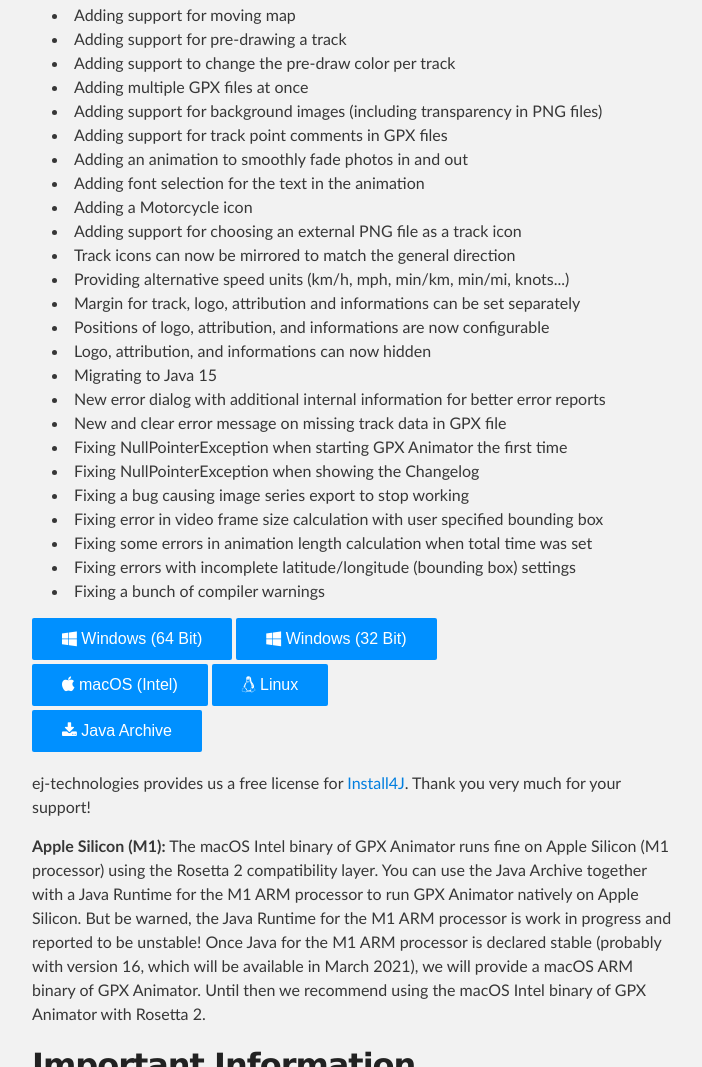
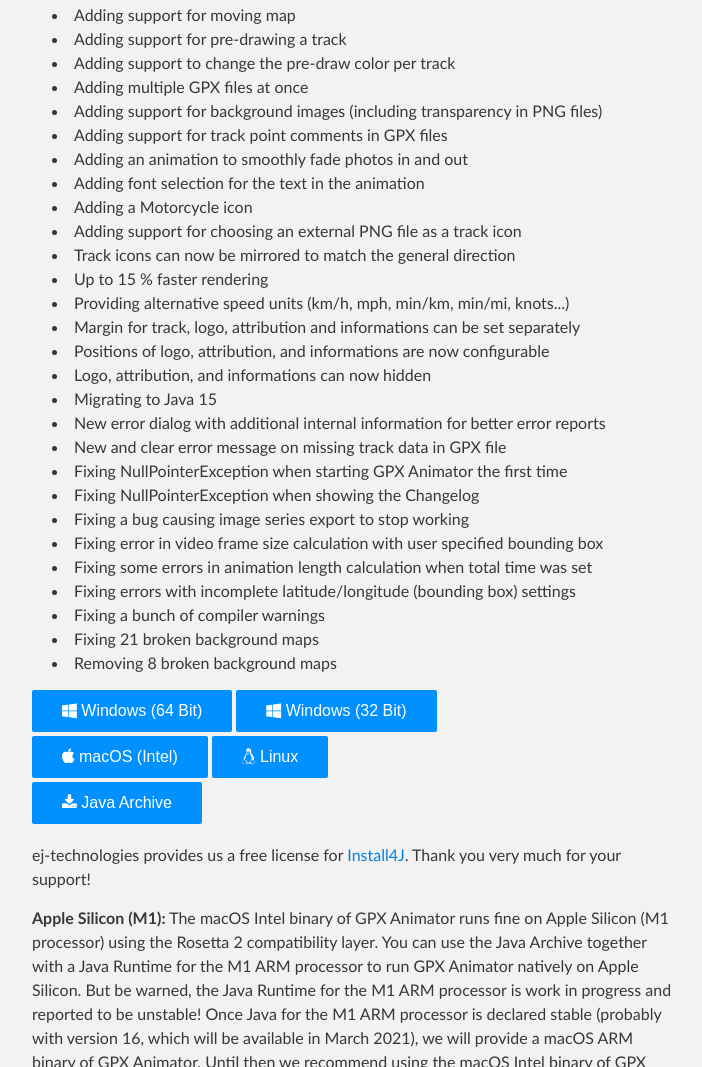
Before and after one commit to gpx-animator/gpx-animator, a plain HTML site: page index.html in a window 1280 px wide. Shown: the part 1281-2348 px from the top of the page, without its empty margins (288-990 px from the left). Drawn offline with Linux system fonts and the light colour scheme.

Commit message:
:memo: Updating changelog

```diff
--- a/index.html
+++ b/index.html
@@ -112,6 +112,7 @@
             <li>Adding a Motorcycle icon</li>
             <li>Adding support for choosing an external PNG file as a track icon</li>
             <li>Track icons can now be mirrored to match the general direction</li>
+            <li>Up to 15 % faster rendering</li>
             <li>Providing alternative speed units (km/h, mph, min/km, min/mi, knots...)</li>
             <li>Margin for track, logo, attribution and informations can be set separately</li>
             <li>Positions of logo, attribution, and informations are now configurable</li>
@@ -126,6 +127,8 @@
             <li>Fixing some errors in animation length calculation when total time was set</li>
             <li>Fixing errors with incomplete latitude/longitude (bounding box) settings</li>
             <li>Fixing a bunch of compiler warnings</li>
+            <li>Fixing 21 broken background maps</li>
+            <li>Removing 8 broken background maps</li>
         </ul>
 
         <p>
```
